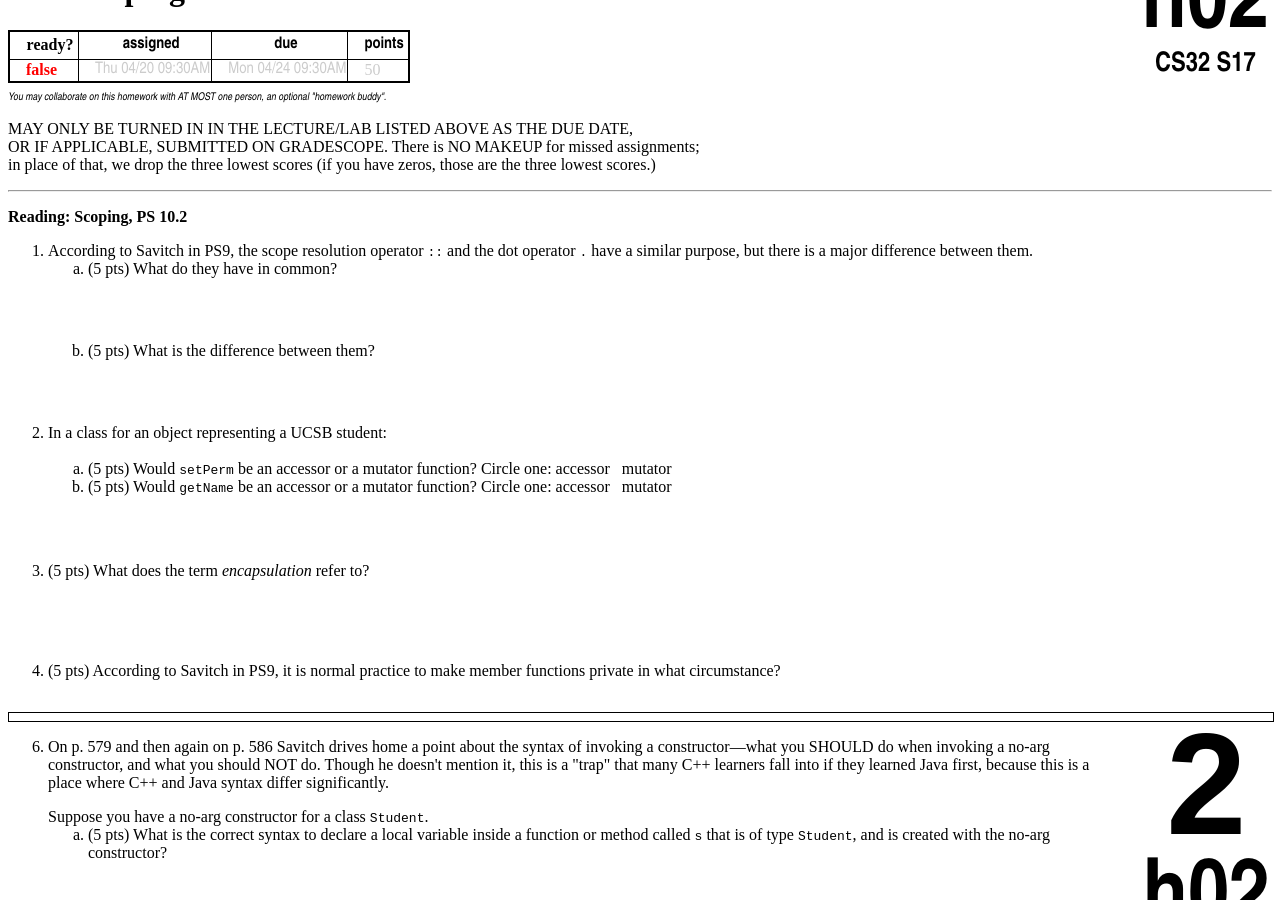
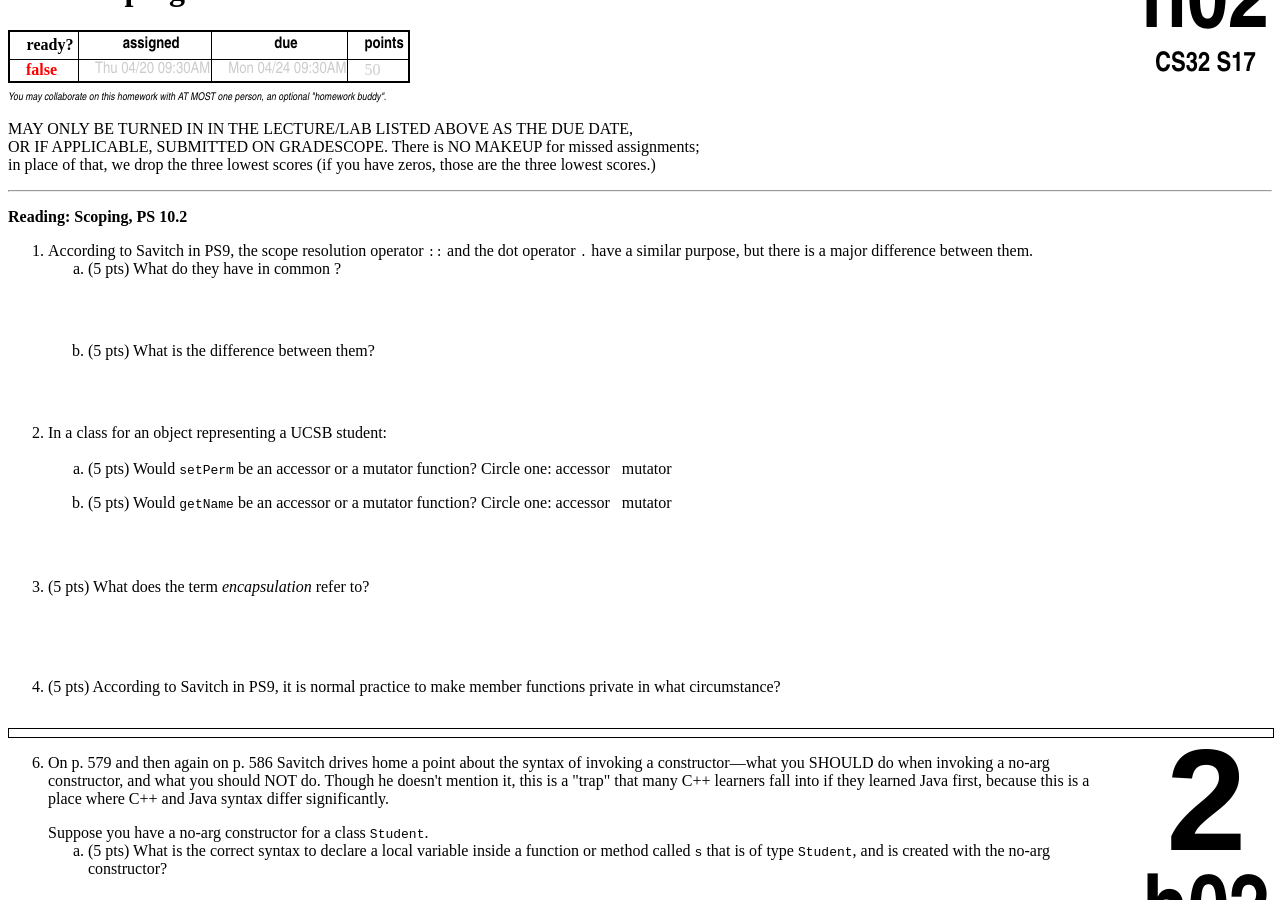
Before and after one commit to ucsb-cs32-s17/ucsb-cs32-s17.github.io, a Jekyll site: the page built from _hwk/h02.md, in a window 1280 px wide and 900 px high, scrolled down 496 px. Built offline with Jekyll 4.4.1, drawn with Linux system fonts in a browser that asks for light colours.

Commit message:
Update h02.md

```diff
--- a/_hwk/h02.md
+++ b/_hwk/h02.md
@@ -19,14 +19,14 @@ https://ucsb-cs32-s17.github.io/hwk/h02/
 
 <li>According to Savitch in PS9, the scope resolution operator <code>::</code> and the dot operator <code>.</code> have a similar purpose, but there is a major difference between them.
 <ol>
-<li style='margin-bottom:4em'>(5 pts) What do they have in common?</li>
+<li style='margin-bottom:4em'>(5 pts) What do they have in common ?</li>
 <li style='margin-bottom:4em'>(5 pts) What is the difference between them?</li>
 </ol>
 </li>
 
 <li>In a class for an object representing a UCSB student:
 <ol>
-  <li> (5 pts) Would <code>setPerm</code> be an accessor or a mutator function? Circle one: accessor   mutator
+  <li style='margin-bottom:1em'> (5 pts) Would <code>setPerm</code> be an accessor or a mutator function? Circle one: accessor   mutator
 </li>
   <li> (5 pts) Would <code>getName</code> be an accessor or a mutator function? Circle one: accessor   mutator
 </li>
@@ -55,7 +55,7 @@ Suppose you have a no-arg constructor for a class <code>Student</code>.
 
 <li style='margin-bottom:4em'>(5 pts) What is the "wrong" syntax for doing that same thing that Savitch specifically warns <em>against</em> doing? </li>
 
-<li style='margin-bottom:4em'>(5 pts) In one of the passages where this is explained, Savitch indicates WHY this other syntax is wrong if your intention is to make <code>s</code> an instance of class <code>Student</code>.  This syntax actually has a completely different meaning in C++.   What does this alternate syntax mean&mdash;that is, what would <code>s</code> be declared to be under this alternate syntax?}</li>
+<li style='margin-bottom:5em'>(5 pts) In one of the passages where this is explained, Savitch indicates WHY this other syntax is wrong if your intention is to make <code>s</code> an instance of class <code>Student</code>.  This syntax actually has a completely different meaning in C++.   What does this alternate syntax mean&mdash;that is, what would <code>s</code> be declared to be under this alternate syntax?}</li>
 </ol>
 </li>
 
```
